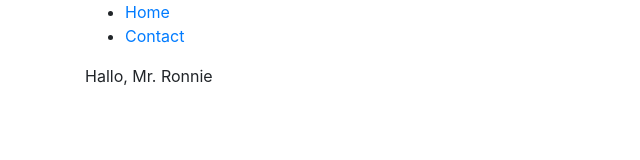
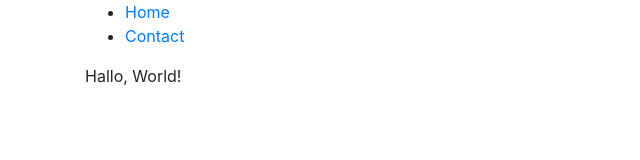
Before and after one commit to Guseff/culture-portal, a React app: page / in a window 1280 px wide. Shown: the top 160 px of the page, without its empty margins (0-640 px from the left). Built offline with nearby package versions, Linux system fonts and the light colour scheme.

Commit message:
feat: add style-component package

```diff
--- a/package.json
+++ b/package.json
@@ -51,6 +51,7 @@
     "react-dom": "^16.12.0",
     "react-router-dom": "^5.1.2",
     "style-loader": "^1.1.3",
+    "styled-components": "^5.0.1",
     "webpack": "^4.41.5",
     "webpack-cli": "^3.3.10"
   }
--- a/src/App.tsx
+++ b/src/App.tsx
@@ -1,8 +1,6 @@
 import 'bootstrap/dist/css/bootstrap.css'
 
 import * as React from 'react'
-
-import Test from './components/Test'
 
 class App extends React.Component {
   title: string
@@ -15,12 +13,7 @@ class App extends React.Component {
   }
 
   render() {
-    return (
-      <div>
-        Hallo,
-        <Test title={this.title} name={this.name} />
-      </div>
-    )
+    return <div>Hallo, World!</div>
   }
 }
 
--- a/src/components/Test.tsx
+++ /dev/null
@@ -1,19 +0,0 @@
-import * as React from 'react'
-
-interface TestProps {
-  title?: string
-  name?: string
-}
-
-const Test: React.FunctionComponent<TestProps> = ({
-  title = 'Mr.',
-  name = 'Vasily',
-}) => {
-  return (
-    <span>
-      {` ${title} `} {name}
-    </span>
-  )
-}
-
-export default Test
--- a/src/components/index.ts
+++ /dev/null
@@ -1 +0,0 @@
-export { default } from './Test'
```
Also changed, not shown: 1 other file (tests, documents, lock files or other folders).
